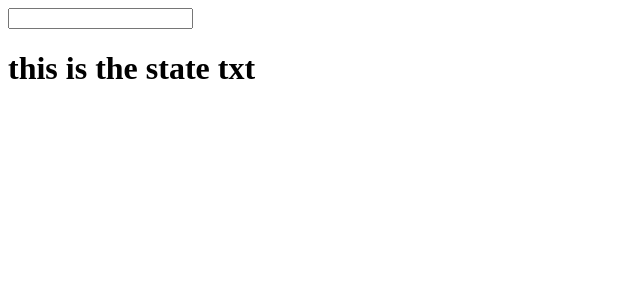
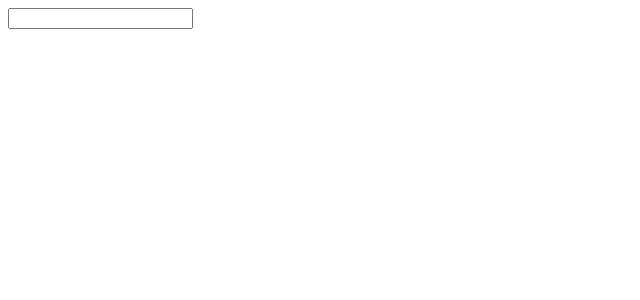
Before and after one commit to Theu/es6-react-setup, a React app: page / in a window 1280 px wide. Shown: the top 300 px of the page, without its empty margins (0-640 px from the left). Built offline with nearby package versions, Linux system fonts and the light colour scheme.

Commit message:
create a stateless function to replicate input field

```diff
--- a/App.js
+++ b/App.js
@@ -4,7 +4,8 @@ import ReactDOM from 'react-dom';
 class App extends React.Component {
   constructor(){
     super();
-    this.state = { txt: 'this is the state txt' }
+    this.state = { txt: '' }
+    this.update = this.update.bind(this)
   }
 
   update(e){
@@ -14,12 +15,20 @@ class App extends React.Component {
   render() {
     return (
     <div>
-      <input type="text"
-        onChange={this.update.bind(this)} />
-      <h1>{this.state.txt}</h1>
+      <Widget txt={this.state.txt} update={this.update} />
     </div>
   );
   }
 }
 
+const Widget = (props) => {
+  return (
+  <div>
+    <input type="text"
+      onChange={props.update} />
+    <h1>{props.txt}</h1>
+  </div>
+);
+}
+
 export default App
```
